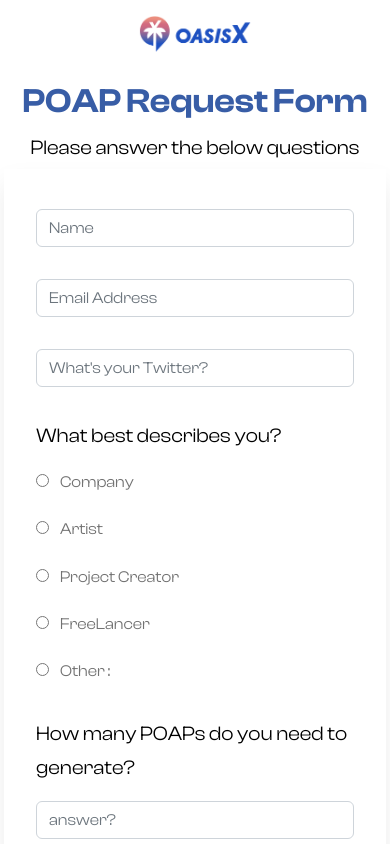
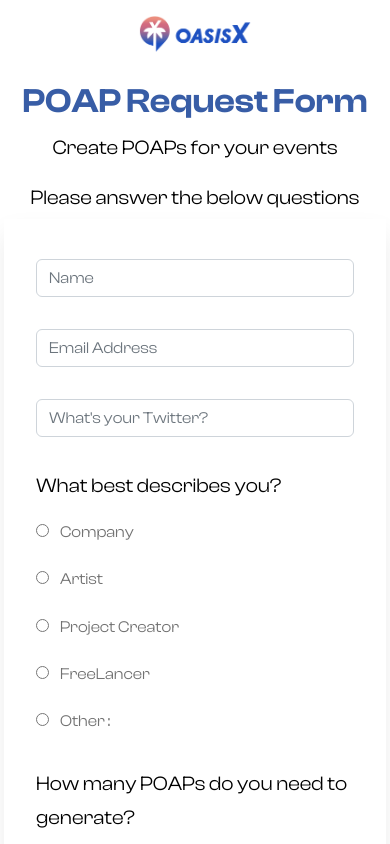
Before and after one commit to ahmedraza90/POAP, a React (Create React App) app: page / in a window 390 px wide. Shown: the top 844 px of the page. Built offline with nearby package versions, Linux system fonts and the light colour scheme.

Commit message:
responsive

```diff
--- a/src/App.js
+++ b/src/App.js
@@ -176,6 +176,7 @@ function App() {
                     <div className="section-title">
                       <h1 className="display-4 fw-semibold title">POAP Request Form</h1>
                       <center>
+                      <p className="text-black" style={{ fontSize : "20px"}}>Create POAPs for your events </p>
                         <p className="text-black" style={{ fontSize : "20px"}}>Please answer the below questions </p>
                       </center>
                     </div>
```
